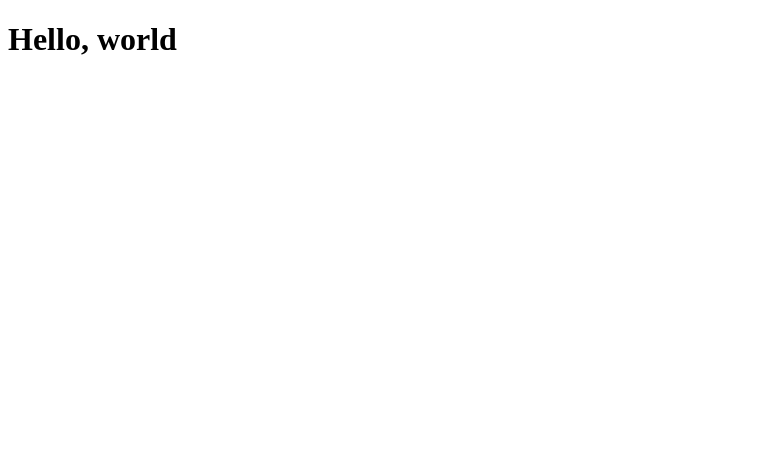
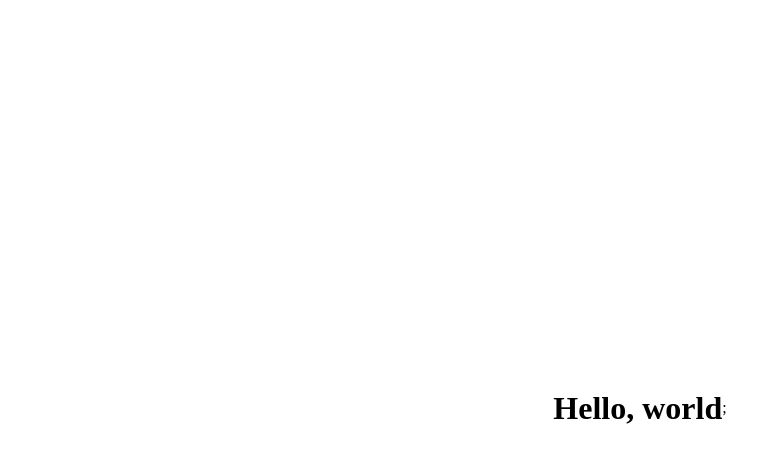
Before and after one commit to yanas-logs/web-app, a React (Create React App) app: page / in a window 1280 px wide. Shown: the top 462 px of the page, without its empty margins (0-781 px from the left). Built offline with nearby package versions, Linux system fonts and the light colour scheme; the HTML template or start-up script is replaced by a standard one.

Commit message:
Implementing CSS

```diff
--- a/src/App.css
+++ b/src/App.css
@@ -0,0 +1,7 @@
+.flex-text {
+    display : flex;
+    justify-content: center;
+    align-items: center;
+    height: 100vh;
+    text-align: center;
+}
--- a/src/App.js
+++ b/src/App.js
@@ -1,7 +1,12 @@
 import React from "react";
+import './App.css';
 
 function App(){
-    return <h1>Hello, world</h1>;
+    return (
+    <div className="flex-text">
+    <h1>Hello, world</h1>;
+    </div>
+    )
 }
 
 export default App;
```
